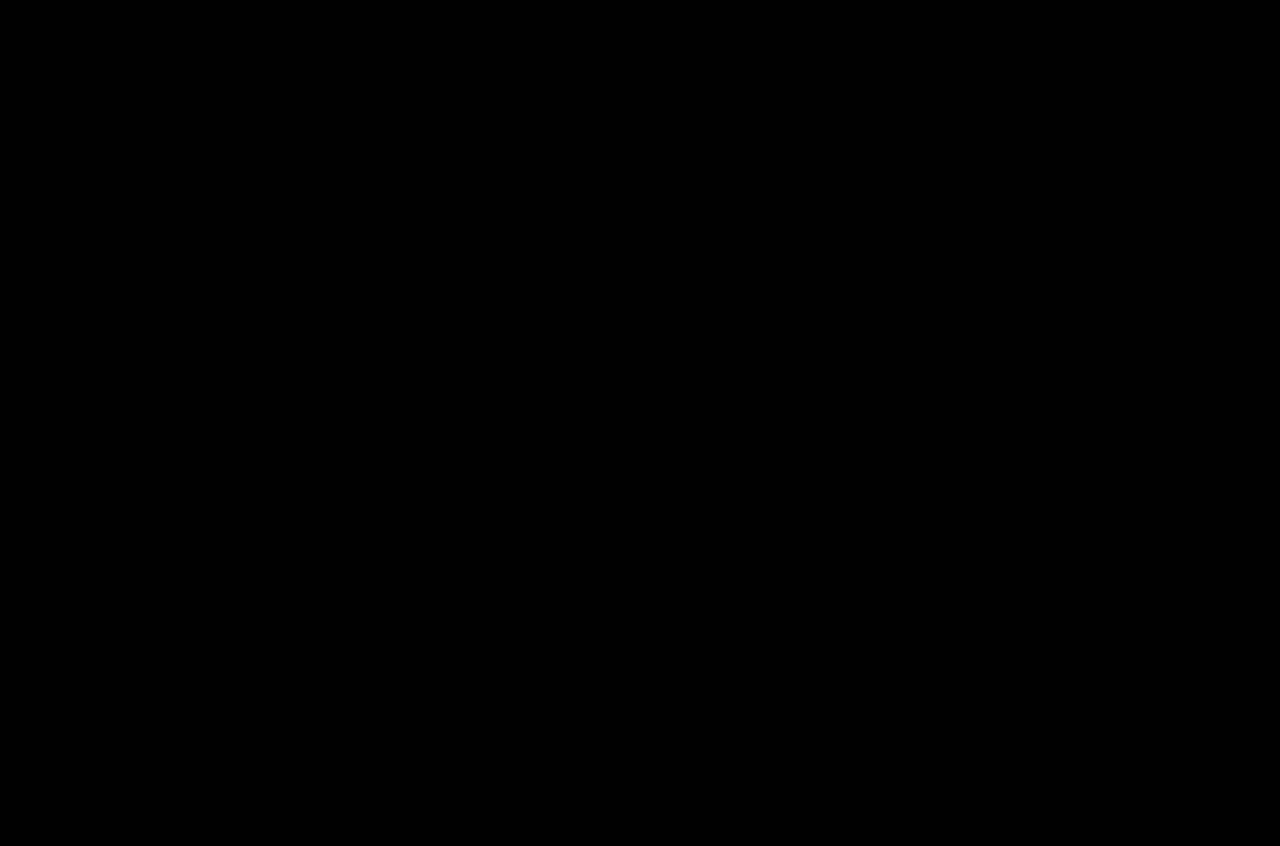
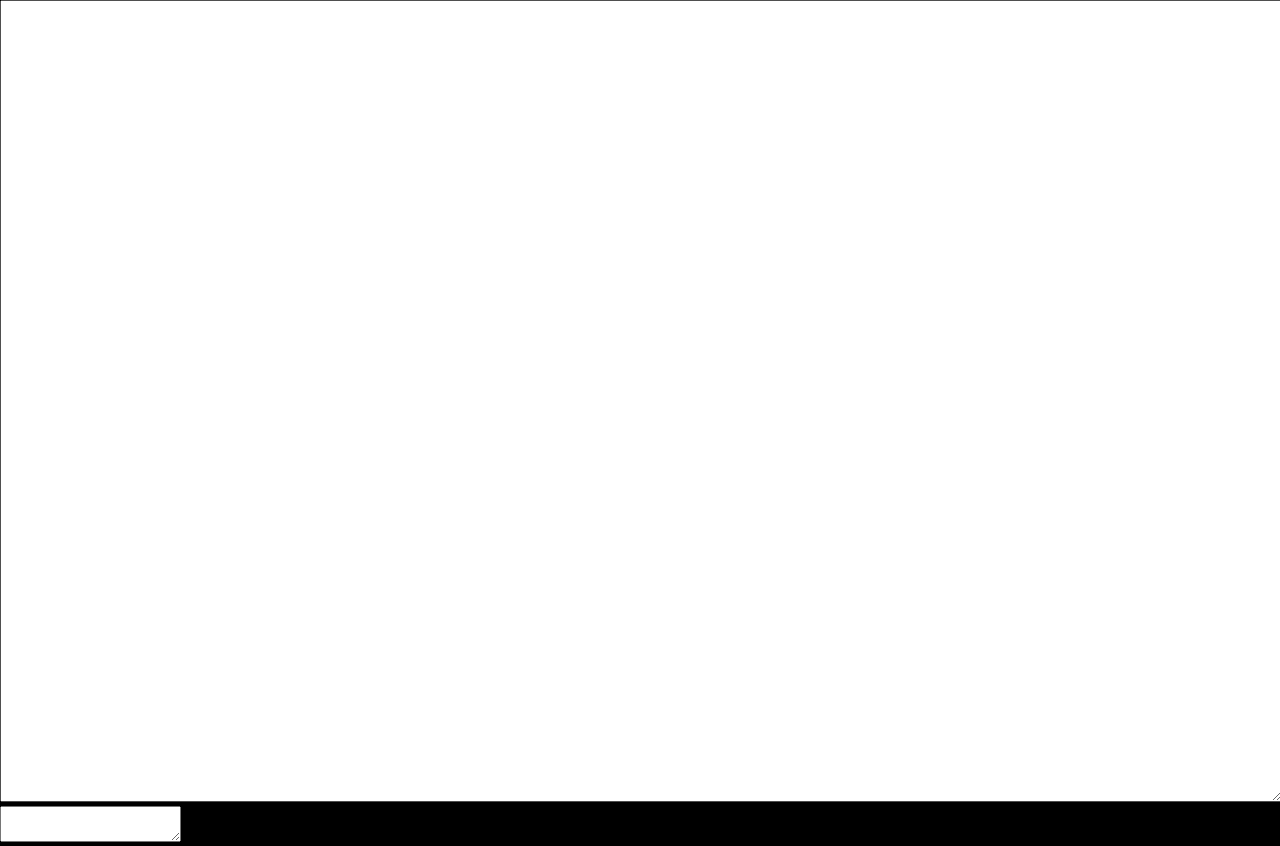
Before and after one commit to abby-1b/thingsForCode, a plain HTML site: page MathThing/index.html in a window 1280 px wide. Before the commit the page ends 800 px from the top, so only its background shows below. Drawn offline with Linux system fonts and the light colour scheme.

Commit message:
Changed to TextArea for writing

```diff
--- a/MathThing/index.html
+++ b/MathThing/index.html
@@ -9,7 +9,8 @@
     </head>
     <body>
         <div id="ov"></div>
-        <div id="edt" contenteditable=""data-gramm="false"data-gramm_editor="false"data-enable-grammarly="false"></div>
+        <textarea id="edt" data-gramm="false"data-gramm_editor="false"data-enable-grammarly="false"></textarea>
         <canvas id="cv"></canvas>
+        <textarea id="if" readonly></textarea>
     </body>
 </html>
```
